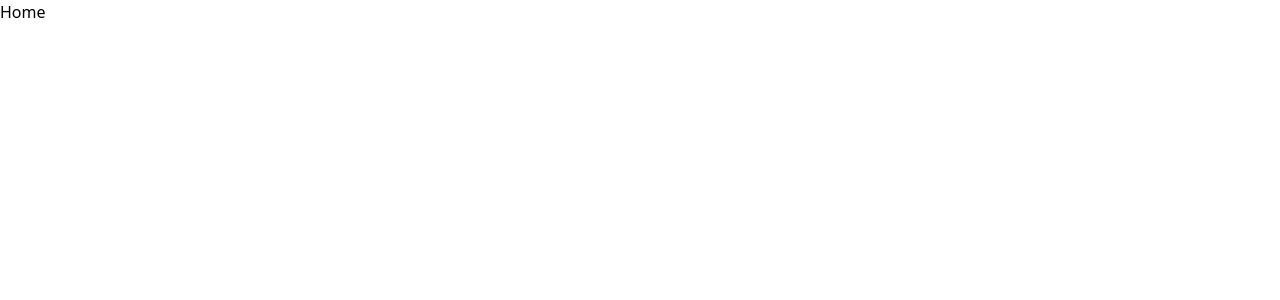
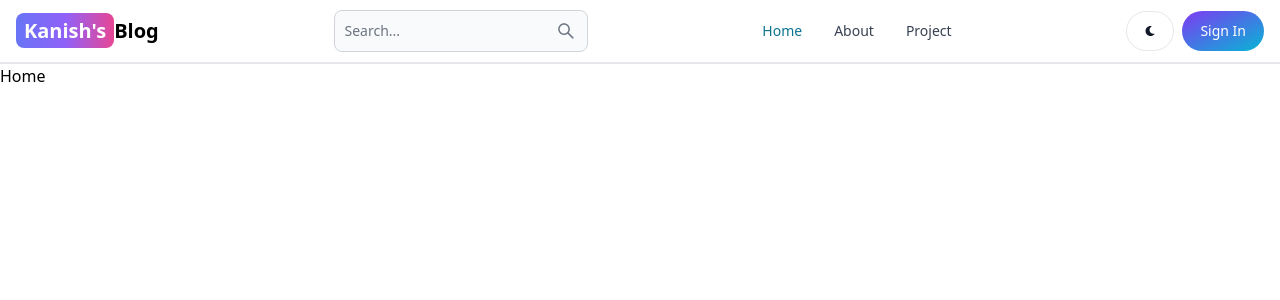
Before and after one commit to Kanish-Gupta/MERN-Blog, a React app in the folder client/: page / in a window 1280 px wide. Shown: the top 300 px of the page. Built offline with nearby package versions, Linux system fonts and the light colour scheme; the HTML template or start-up script is replaced by a standard one.

Commit message:
Create the header section

```diff
--- a/client/package.json
+++ b/client/package.json
@@ -10,8 +10,11 @@
     "preview": "vite preview"
   },
   "dependencies": {
+    "flowbite": "^2.2.1",
+    "flowbite-react": "^0.7.2",
     "react": "^18.2.0",
     "react-dom": "^18.2.0",
+    "react-icons": "^5.0.1",
     "react-router-dom": "^6.21.3"
   },
   "devDependencies": {
--- a/client/src/App.jsx
+++ b/client/src/App.jsx
@@ -6,10 +6,12 @@
 import SignUp from "./pages/SignUp";
 import Dashboard from "./pages/Dashboard";
 import Projects from "./pages/Projects";
+import Header from "./components/Header";
 
 export default function App() {
   return (
     <BrowserRouter>
+      <Header />
       <Routes>
         <Route path="/" element={<Home />} />
         <Route path="/about" element={<About />} />
--- /dev/null
+++ b/client/src/components/Header.jsx
@@ -0,0 +1,56 @@
+import React from "react";
+import { Button, Navbar, TextInput } from "flowbite-react";
+import { Link, useLocation } from "react-router-dom";
+import { AiOutlineSearch } from "react-icons/ai";
+import { FaMoon } from "react-icons/fa";
+
+export default function Header() {
+  const path = useLocation().pathname;
+  return (
+    <Navbar className="border-b-2">
+      <Link
+        to="/"
+        className="self-center whitespace-nowrap test-sm sm:text-xl font-semibold dark:text-white"
+      >
+        <span className="px-2 py-1 bg-gradient-to-r from-indigo-500 via-purple-500 to-pink-500 rounded-lg text-white">
+          Kanish's
+        </span>
+        Blog
+      </Link>
+      <form>
+        <TextInput
+          type="text"
+          placeholder="Search..."
+          rightIcon={AiOutlineSearch}
+          className="hidden lg:inline"
+        />
+      </form>
+      <Button className="w-12 h-10 lg:hidden" color="gray" pill>
+        <AiOutlineSearch />
+      </Button>
+
+      <div className="flex gap-2 md:order-2">
+        <Button className="w-12 h-10 hidden sm:inline" color="gray" pill>
+          <FaMoon />
+        </Button>
+        <Link to="/sign-in">
+          <Button gradientDuoTone="purpleToBlue" pill>
+            Sign In
+          </Button>
+        </Link>
+        <Navbar.Toggle />
+      </div>
+      <Navbar.Collapse>
+        <Navbar.Link active={path === "/"} as={"div"}>
+          <Link to="/">Home</Link>
+        </Navbar.Link>
+        <Navbar.Link active={path === "/about"} as={"div"}>
+          <Link to="/about">About</Link>
+        </Navbar.Link>
+        <Navbar.Link active={path === "/projects"} as={"div"}>
+          <Link to="/projects">Project</Link>
+        </Navbar.Link>
+      </Navbar.Collapse>
+    </Navbar>
+  );
+}
--- a/client/tailwind.config.js
+++ b/client/tailwind.config.js
@@ -1,8 +1,12 @@
 /** @type {import('tailwindcss').Config} */
 export default {
-  content: ["./index.html", "./src/**/*.{js,ts,jsx,tsx}"],
+  content: [
+    "./index.html",
+    "./src/**/*.{js,ts,jsx,tsx}",
+    "node_modules/flowbite-react/lib/esm/**/*.js",
+  ],
   theme: {
     extend: {},
   },
-  plugins: [],
+  plugins: [require("flowbite/plugin")],
 };
```
Also changed, not shown: 1 other file (tests, documents, lock files or other folders).
